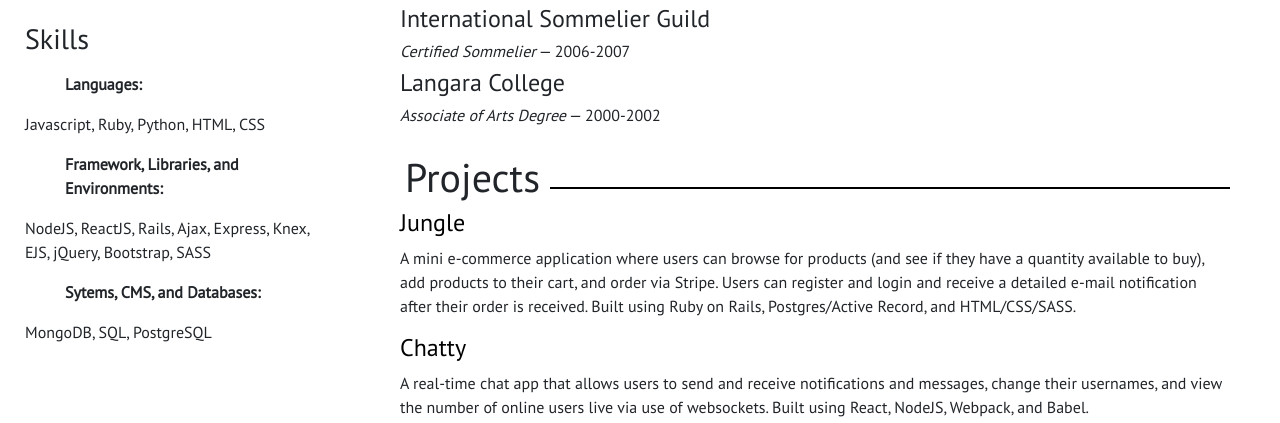
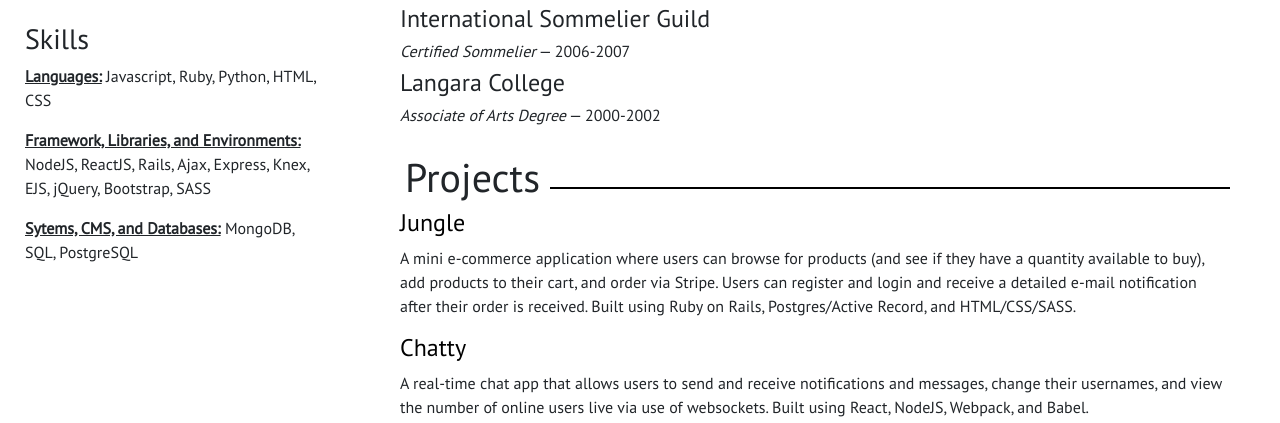
Before and after one commit to erinltoth/erinltoth, a plain HTML site: page index.html in a window 1280 px wide. Shown: the part 377-800 px from the top of the page. Drawn offline with nearby package versions, Linux system fonts and the light colour scheme.

Commit message:
Update index.html

```diff
--- a/index.html
+++ b/index.html
@@ -32,9 +32,9 @@
   </div>
   <div id="skills">
     <h3>Skills</h3>
-      <p><b><ul>Languages:</ul></b> Javascript, Ruby, Python, HTML, CSS</p>
-      <p><b><ul>Framework, Libraries, and Environments:</ul></b> NodeJS, ReactJS, Rails, Ajax, Express, Knex, EJS, jQuery, Bootstrap, SASS</p>
-      <p><b><ul>Sytems, CMS, and Databases:</ul></b> MongoDB, SQL, PostgreSQL</p>
+      <p><b><u>Languages:</u></b> Javascript, Ruby, Python, HTML, CSS</p>
+      <p><b><u>Framework, Libraries, and Environments:</u></b> NodeJS, ReactJS, Rails, Ajax, Express, Knex, EJS, jQuery, Bootstrap, SASS</p>
+      <p><b><u>Sytems, CMS, and Databases:</u></b> MongoDB, SQL, PostgreSQL</p>
   </div>
   </div>
 
```
